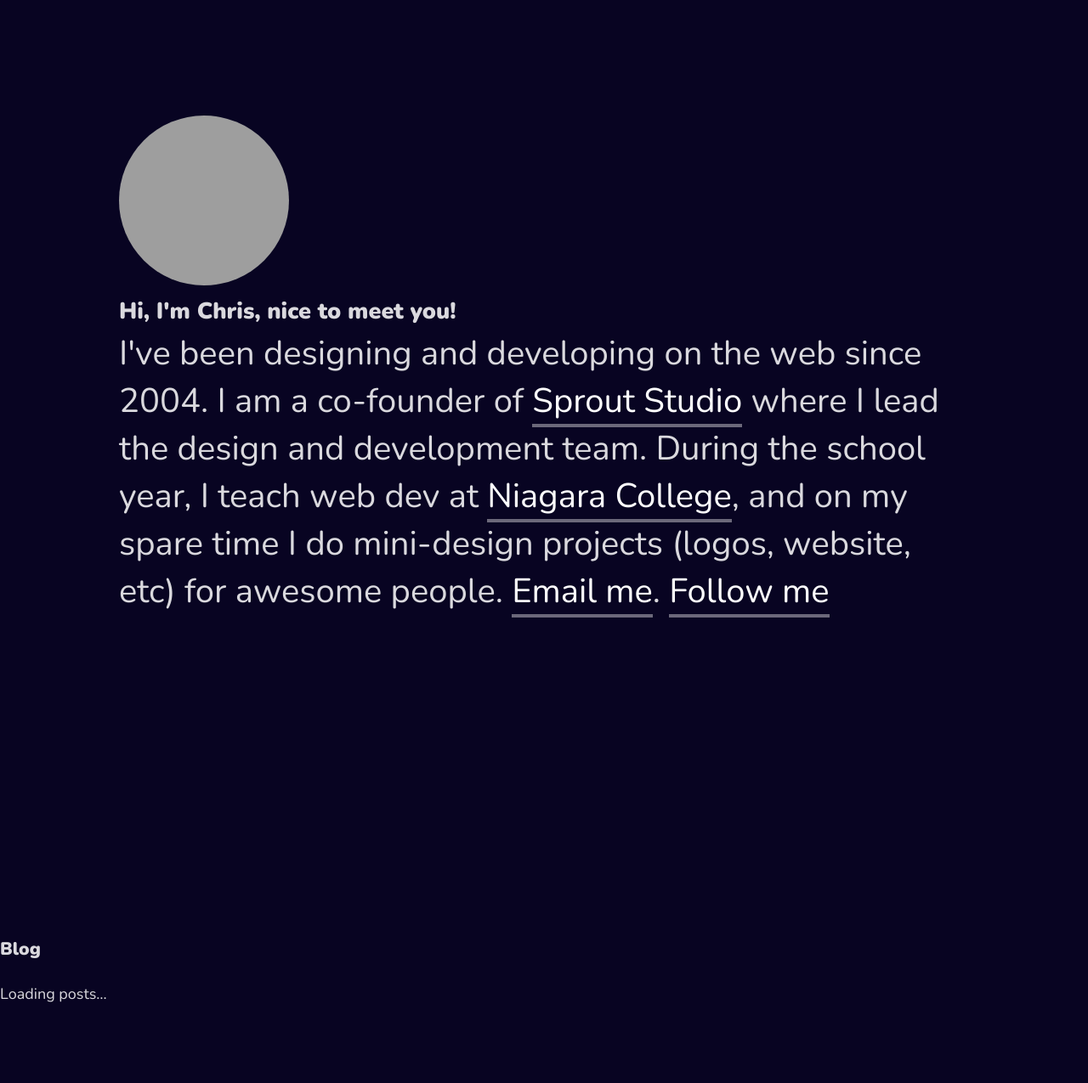
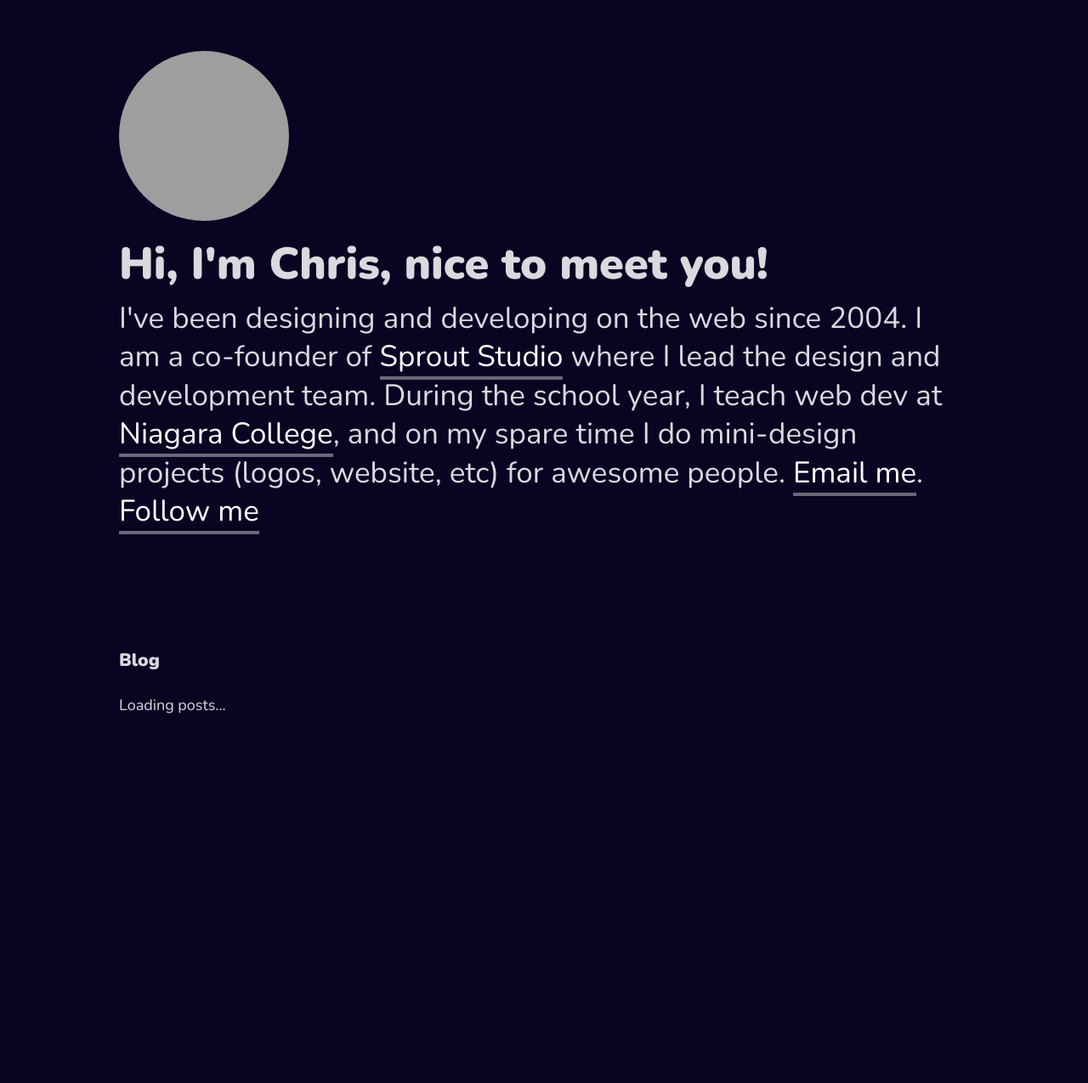
Before and after one commit to chiss22/chiss22.github.io, a Jekyll site: the page index.html, which Jekyll copies as it is, in a window 1280 px wide. Shown: the whole page at 85% size. Built offline with Jekyll 4.4.1, drawn with Linux system fonts in a browser that asks for light colours; nearby versions of some CDN libraries; after the commit the page ends 900 px from its top, so only the background shows below that; grey boxes are pictures that could not be loaded.

Commit message:
Update style.scss

```diff
--- a/assets/css/style.scss
+++ b/assets/css/style.scss
@@ -41,8 +41,8 @@ body {
 		display: flex;
 		align-items: center;
 		justify-content: center;
-		width: 100vw;
-		min-height: 100vh;
+		width: 100%;
+		min-height: 80vh;
 
 		main.hero {
 			width: 100%;
@@ -55,19 +55,23 @@ body {
 			}
 
 			h2 {
+				font-size: 52px;
 				margin: 0;
 			}
 
 			p {
-				font-size: 40px;
-				line-height: 1.4;
+				font-size: 35px;
+				line-height: 1.3;
 			}
 		}
 	}
 
 	.blog {
-		float: left;
+		display: flex;
+		flex-direction: column;
 		width: 100%;
-		margin: 20vh 0 10vh 0;
+		max-width: 1000px;
+		margin: 0 auto 20px auto;
+		padding: 20px;
 	}
 }
```
